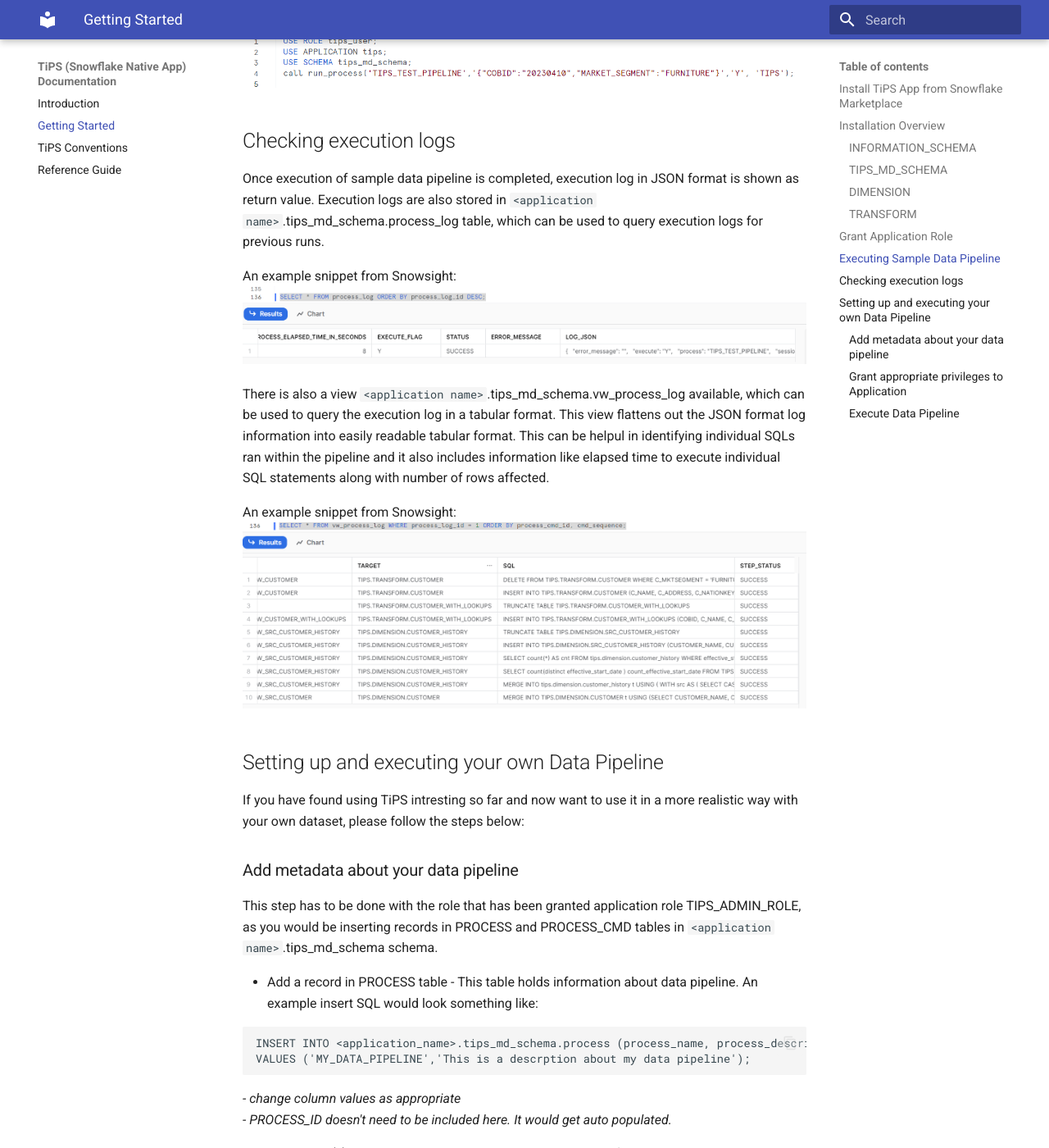
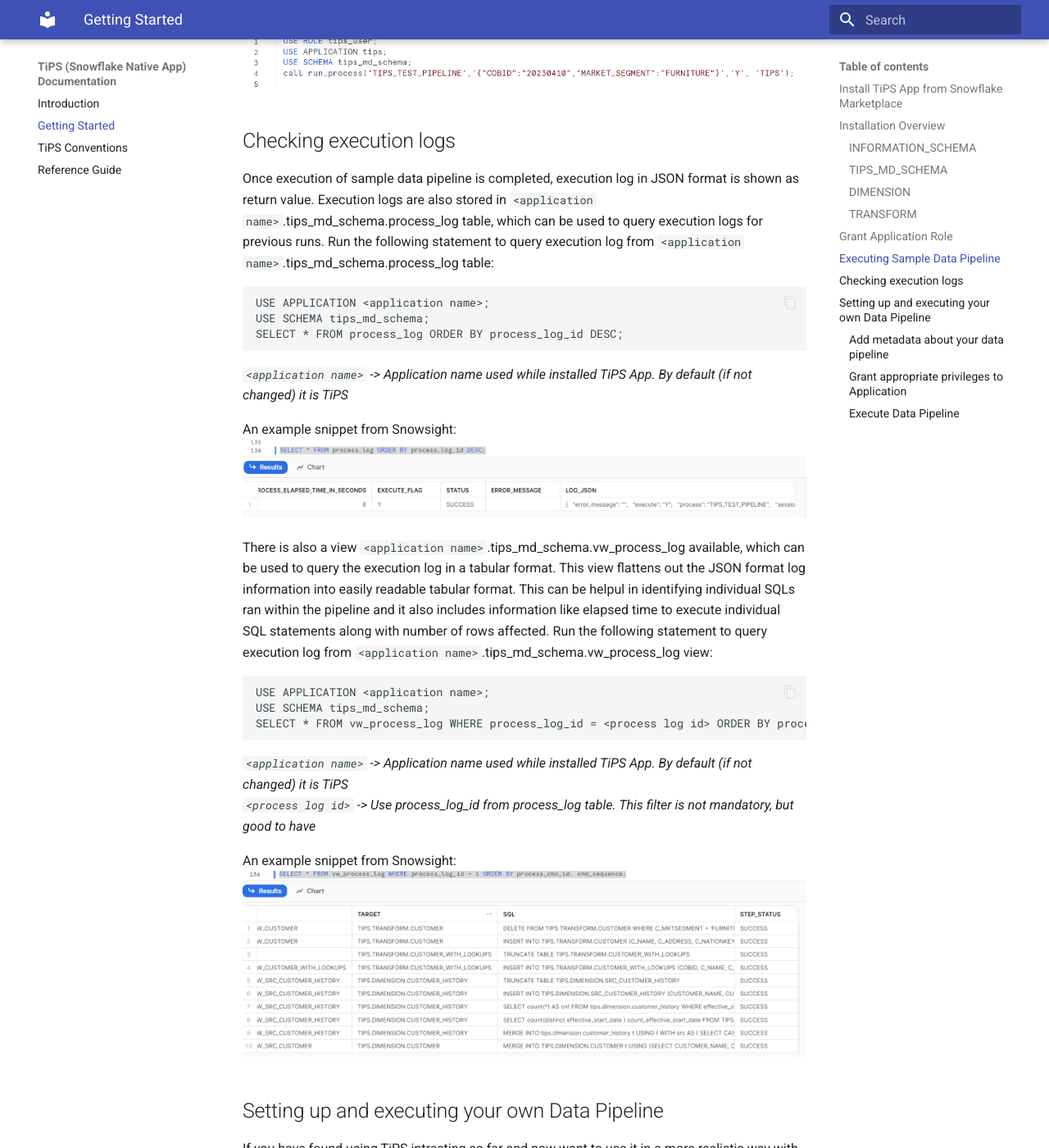
Before and after one commit to ProjectiveGroupUK/tips-sf-native-app-docs, an MkDocs documentation site: the page built from docs/getting-started.md, in a window 1280 px wide and 1400 px high, scrolled down 2940 px. Shown: the whole window at 82% size. Built offline with MkDocs 1.6.1 and Material for MkDocs 9.7.7, drawn with Linux system fonts in a browser that asks for light colours; comment, search, counter and statistics services are not loaded.

Commit message:
Updated getting-started as per feedback

````diff
--- a/docs/getting-started.md
+++ b/docs/getting-started.md
@@ -62,11 +62,26 @@
 
 ## Checking execution logs
 Once execution of sample data pipeline is completed, execution log in JSON format is shown as return value. Execution logs are also stored in `<application name>`.tips_md_schema.process_log table, which can be used to query execution logs for previous runs.
+Run the following statement to query execution log from `<application name>`.tips_md_schema.process_log table:
+
+```
+USE APPLICATION <application name>;
+USE SCHEMA tips_md_schema;
+SELECT * FROM process_log ORDER BY process_log_id DESC;
+```
+*`<application name>` -> Application name used while installed TiPS App. By default (if not changed) it is TiPS*
 
 An example snippet from Snowsight:
 ![Process Cmd Table Example](images/getting_started_view_process_log.png)
 
-There is also a view `<application name>`.tips_md_schema.vw_process_log available, which can be used to query the execution log in a tabular format. This view flattens out the JSON format log information into easily readable tabular format. This can be helpul in identifying individual SQLs ran within the pipeline and it also includes information like elapsed time to execute individual SQL statements along with number of rows affected.
+There is also a view `<application name>`.tips_md_schema.vw_process_log available, which can be used to query the execution log in a tabular format. This view flattens out the JSON format log information into easily readable tabular format. This can be helpul in identifying individual SQLs ran within the pipeline and it also includes information like elapsed time to execute individual SQL statements along with number of rows affected. Run the following statement to query execution log from `<application name>`.tips_md_schema.vw_process_log view:
+
+```
+USE APPLICATION <application name>;
+USE SCHEMA tips_md_schema;
+SELECT * FROM vw_process_log WHERE process_log_id = <process log id> ORDER BY process_cmd_id, cmd_sequence;
+```
+*`<application name>` -> Application name used while installed TiPS App. By default (if not changed) it is TiPS*<br>*`<process log id>` -> Use process_log_id from process_log table. This filter is not mandatory, but good to have*
 
 An example snippet from Snowsight:
 ![Process Cmd Table Example](images/getting_started_view_vw_process_log.png)
````
